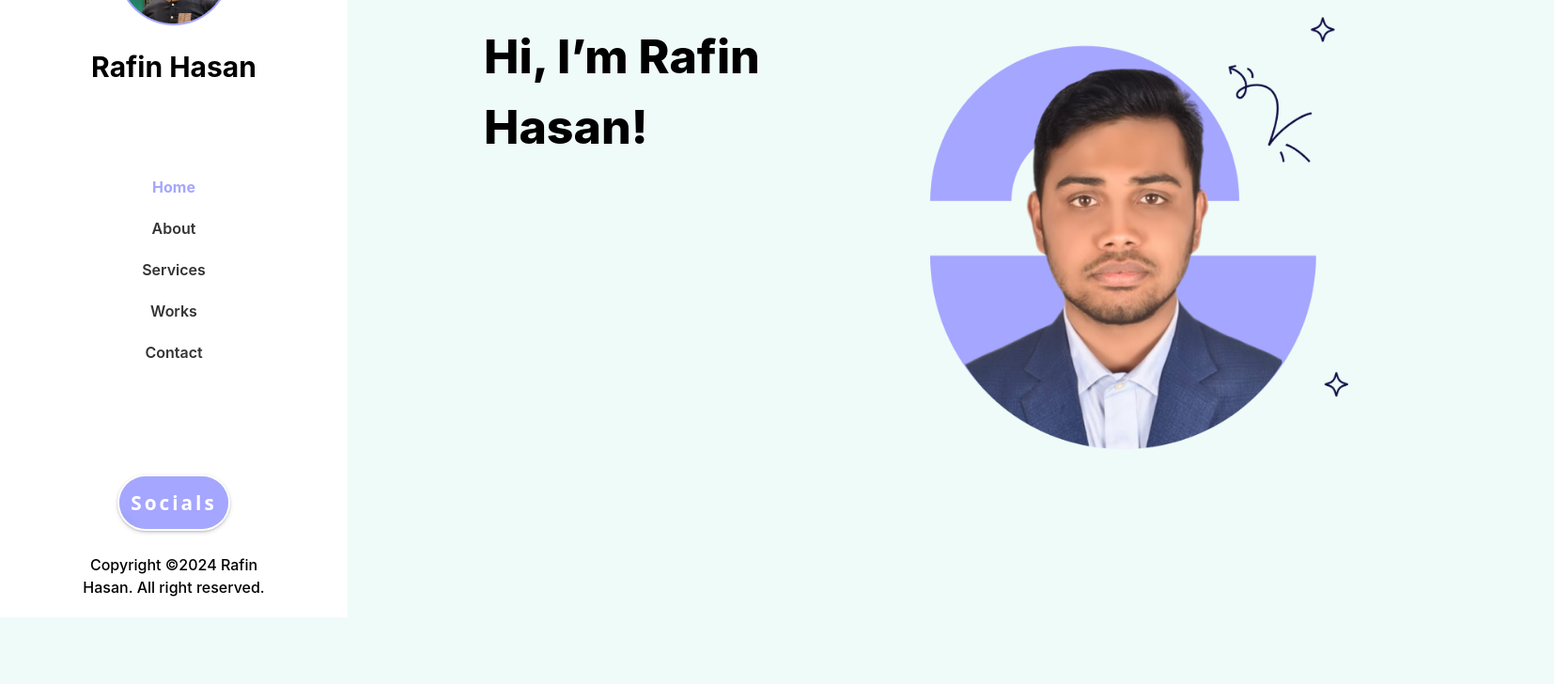
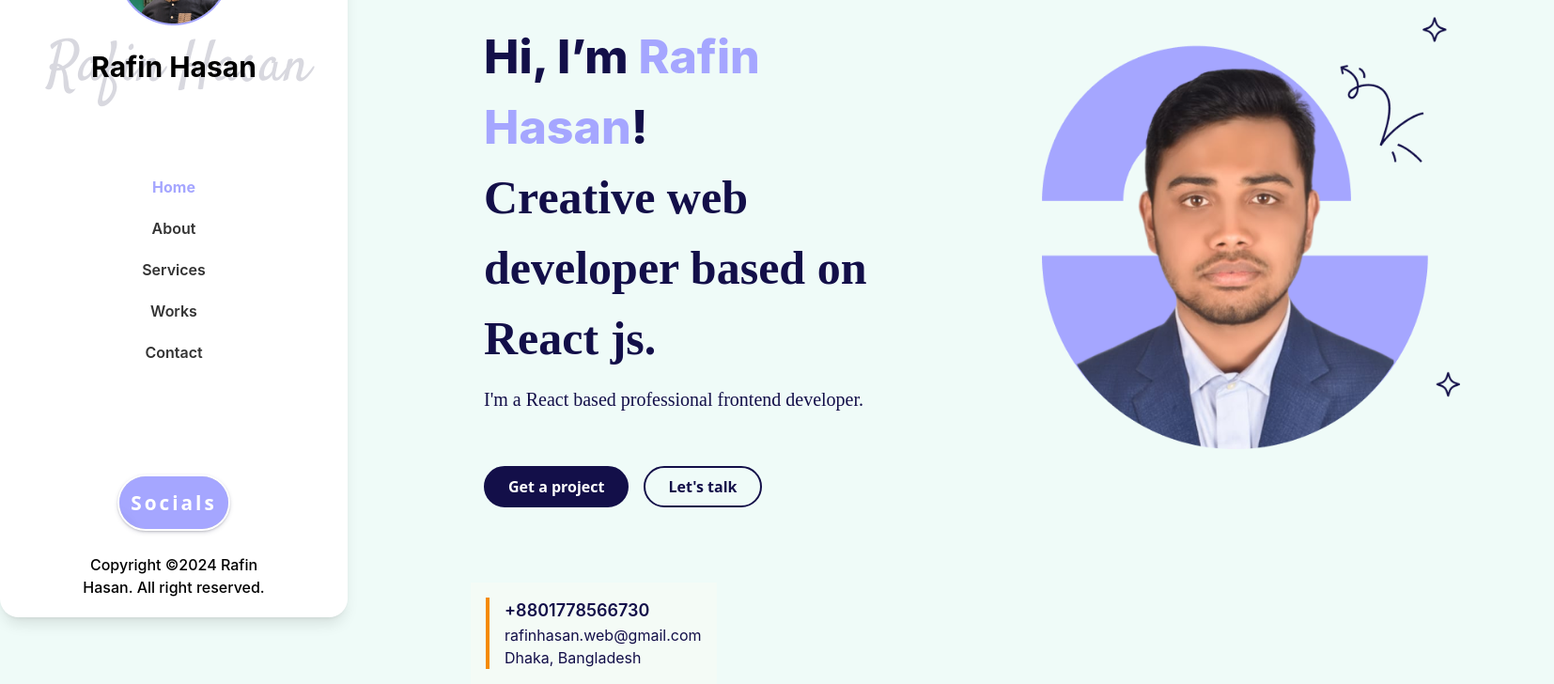
Before and after one commit to Rafin-Hasan/Portfolio-main, a React (Vite) app: page / in a window 1280 px wide. Shown: the part 143-871 px from the top of the page at 94% size, 1654 px wide, since content can reach past the window. Before the commit the page ends 800 px from the top, so only its background shows below. Built offline with nearby package versions, Linux system fonts and the light colour scheme; a web font is replaced by a local one.

Commit message:
modified:   package-lock.json 	modified:   package.json 	modified:   src/Components/Home/HomeComponent.jsx 	modified:   src/Components/Navber/NavberComponent.css 	modified:   src/Components/Navber/NavberComponent.jsx

```diff
--- a/package.json
+++ b/package.json
@@ -10,6 +10,7 @@
     "preview": "vite preview"
   },
   "dependencies": {
+    "aos": "^2.3.4",
     "react": "^18.3.1",
     "react-dom": "^18.3.1",
     "react-icons": "^5.3.0",
--- a/src/Components/Home/HomeComponent.jsx
+++ b/src/Components/Home/HomeComponent.jsx
@@ -1,22 +1,66 @@
-import React from "react";
+import React, { useEffect } from "react";
+import AOS from "aos";
+import "aos/dist/aos.css";
 import "./HomeComponent.css";
 
 const HomeComponent = () => {
+  useEffect(() => {
+    AOS.init({
+      duration: 1200, // Animation duration (in ms)
+      once: true, // Animation happens only once
+    });
+  }, []);
+
   return (
     <>
-      <section className=" bg">
-        <div className="flex container">
+      <section className="bg">
+        <div className="flex gap-[119px] container">
           <div>
-            <div className="mt-[166px]">
-              <h1 className="w-[620px] inter font-extrabold text-[50px] pl-[145px]">
-                Hi, I’m Rafin Hasan!
+            <div className="mt-[166px]" data-aos="fade-up">
+              <h1
+                className="w-[620px] inter text-[#130F49] font-extrabold text-[50px] pl-[145px]"
+                data-aos="fade-right"
+              >
+                Hi, I’m <span className="text-[#A5A6FF]">Rafin Hasan</span>!
               </h1>
+              <h2
+                className="w-[620px] savilla text-[#130F49] font-bold text-[50px] pl-[145px]"
+                data-aos="fade-left"
+              >
+                Creative web developer based on React js.
+              </h2>
+              <p
+                className="w-[620px] savilla text-[#130F49] font-normal text-[20px] pt-3 pl-[145px]"
+                data-aos="fade-up"
+              >
+                I'm a React based professional frontend developer.
+              </p>
+            </div>
+            <div className="pt-[56px] pl-[145px]" data-aos="zoom-in">
+              <button className="bg-[#130F49] text-white font-semibold py-2 px-6 rounded-full hover:bg-white hover:text-[#130F49] border-2 border-[#130F49] transition duration-300 ease-in-out">
+                Get a project
+              </button>
+              <button className="bg-transparent text-[#130F49] font-semibold py-2 px-6 rounded-full hover:bg-[#130F49] hover:text-white border-2 border-[#130F49] transition duration-300 ease-in-out ml-4">
+                Let's talk
+              </button>
+            </div>
+            <div className="flex pl-[130px] pt-[80px]" data-aos="fade-up">
+              <div className="w-[1px] h-[92px]"></div>
+              <div className="flex items-center bg-[#F4FBF6] p-4">
+                <div className="border-l-4 border-[#f58b00] h-full mr-4"></div>
+                <div className="text-[#130F49] inter leading-3">
+                  <p className="text-lg font-semibold">+8801778566730</p>
+                  <p className="text-base">rafinhasan.web@gmail.com</p>
+                  <p className="text-base">Dhaka, Bangladesh</p>
+                </div>
+              </div>
             </div>
           </div>
           <img
-            className="pt-[100px] pr-[100px] w-[545px] h-[621px] "
+            className="pt-[100px] pr-[100px] w-[545px] h-[621px]"
             src="./img/banner.png"
             alt="banner"
+            data-aos="fade-left"
           />
         </div>
       </section>
--- a/src/Components/Navber/NavberComponent.css
+++ b/src/Components/Navber/NavberComponent.css
@@ -5,5 +5,7 @@
   font-family: "Satisfy", cursive;
 }
 .nam {
-  z-index: -1;
+  z-index: -2;
 }
+.bg {
+}
--- a/src/Components/Navber/NavberComponent.jsx
+++ b/src/Components/Navber/NavberComponent.jsx
@@ -1,33 +1,52 @@
-import React from "react";
+import React, { useEffect } from "react";
+import AOS from "aos";
+import "aos/dist/aos.css";
 import "./NavberComponent.css";
 import { NavLink } from "react-router-dom";
-import { FaGithub } from "react-icons/fa6";
-import { FaFacebook } from "react-icons/fa6";
-import { FaLinkedin } from "react-icons/fa6";
-import styled from "styled-components";
 import Card from "./SocialMedia";
 
 const NavberComponent = () => {
+  useEffect(() => {
+    AOS.init({
+      duration: 1200,
+      once: true, // Animation happens only once as you scroll down
+    });
+  }, []);
+
   return (
     <>
-      <nav className="bg-white">
-        <div className="flex flex-col gap-[93px] pt-[50px] w-[370px]">
+      <nav className=" ">
+        <div
+          className="flex bg-white bg flex-col gap-[93px] pt-[50px] w-[370px] rounded-[20px] shadow-lg"
+          data-aos="fade-up"
+        >
           {/* =========== Logo and Name part starts ============= */}
-          <div>
-            <img className="px-[125px]" src="./img/logo.png" alt="logo" />
+          <div data-aos="flip-left">
+            <img
+              className="px-[125px]"
+              src="./img/logo.png"
+              alt="logo"
+              data-aos="zoom-in-down"
+            />
             <div className="relative">
-              <h4 className="satisfy font-normal text-[60px] text-[#d8d8df] pl-[50px] absolute nam">
+              <h4
+                className="satisfy font-normal text-[60px] text-[#d8d8df] pl-[50px] absolute nam"
+                data-aos="fade-left"
+              >
                 Rafin Hasan
               </h4>
-              <h5 className="inter text-center font-bold text-[30px] pt-[22px] nam2">
+              <h5
+                className="inter text-center font-bold text-[30px] pt-[22px] "
+                data-aos="fade-right"
+              >
                 Rafin Hasan
               </h5>
             </div>
           </div>
           {/* =========== Logo and Name part ends ============= */}
 
-          {/* =========== menu part starts ============= */}
-          <div>
+          {/* =========== Menu part starts ============= */}
+          <div data-aos="fade-up">
             <ul className="flex flex-col gap-[20px] inter font-semibold">
               <li>
                 <NavLink
@@ -36,9 +55,10 @@ const NavberComponent = () => {
                     `text-[#333333] ${
                       isActive
                         ? "hover:text-[#d8d8df] text-[#A5A6FF] font-bold"
-                        : "hover:underline-offset-1"
+                        : "hover:text-[#d8d8df]"
                     } flex justify-center`
                   }
+                  data-aos="fade-right"
                 >
                   Home
                 </NavLink>
@@ -50,9 +70,10 @@ const NavberComponent = () => {
                     `text-[#333333] ${
                       isActive
                         ? "hover:text-[#d8d8df] text-[#A5A6FF]"
-                        : "hover:underline-offset-auto  "
+                        : "hover:text-[#d8d8df]  "
                     } flex justify-center`
                   }
+                  data-aos="fade-left"
                 >
                   About
                 </NavLink>
@@ -64,9 +85,10 @@ const NavberComponent = () => {
                     `text-[#333333] ${
                       isActive
                         ? "hover:text-[#d8d8df] text-[#A5A6FF]"
-                        : "hover:underline-offset-1"
+                        : "hover:text-[#d8d8df]"
                     } flex justify-center`
                   }
+                  data-aos="flip-up"
                 >
                   Services
                 </NavLink>
@@ -78,9 +100,10 @@ const NavberComponent = () => {
                     `text-[#333333] ${
                       isActive
                         ? "hover:text-[#d8d8df] text-[#A5A6FF]"
-                        : "hover:underline-offset-1 "
+                        : "hover:text-[#d8d8df]"
                     } flex justify-center`
                   }
+                  data-aos="flip-down"
                 >
                   Works
                 </NavLink>
@@ -92,25 +115,29 @@ const NavberComponent = () => {
                     `text-[#333333] ${
                       isActive
                         ? "hover:text-[#d8d8df] text-[#A5A6FF]"
-                        : "hover:underline-offset-1"
+                        : "hover:text-[#d8d8df]"
                     } flex justify-center`
                   }
+                  data-aos="zoom-in"
                 >
                   Contact
                 </NavLink>
               </li>
             </ul>
           </div>
-          {/* =========== Logo and Name part ends ============= */}
+          {/* =========== Menu part ends ============= */}
 
-          <div className="pt-[25px]">
-            <div className="flex justify-center gap-3 pb-6">
-              {/* ============ social media ============== */}
+          <div className="pt-[25px]" data-aos="fade-up">
+            <div className="flex justify-center gap-3 pb-6" data-aos="zoom-out">
+              {/* ============ Social Media ============== */}
               <Card />
-              {/* ============ social media ============== */}
+              {/* ============ Social Media ============== */}
             </div>
             <div>
-              <p className="inter w-[230px] text-center m-auto leading-6 font-medium text-[16px] mb-[20px]">
+              <p
+                className="inter w-[230px] text-center m-auto leading-6 font-medium text-[16px] mb-[20px]"
+                data-aos="fade-up"
+              >
                 Copyright ©2024 Rafin Hasan. All right reserved.
               </p>
             </div>
```
Also changed, not shown: 1 other file (tests, documents, lock files or other folders).
